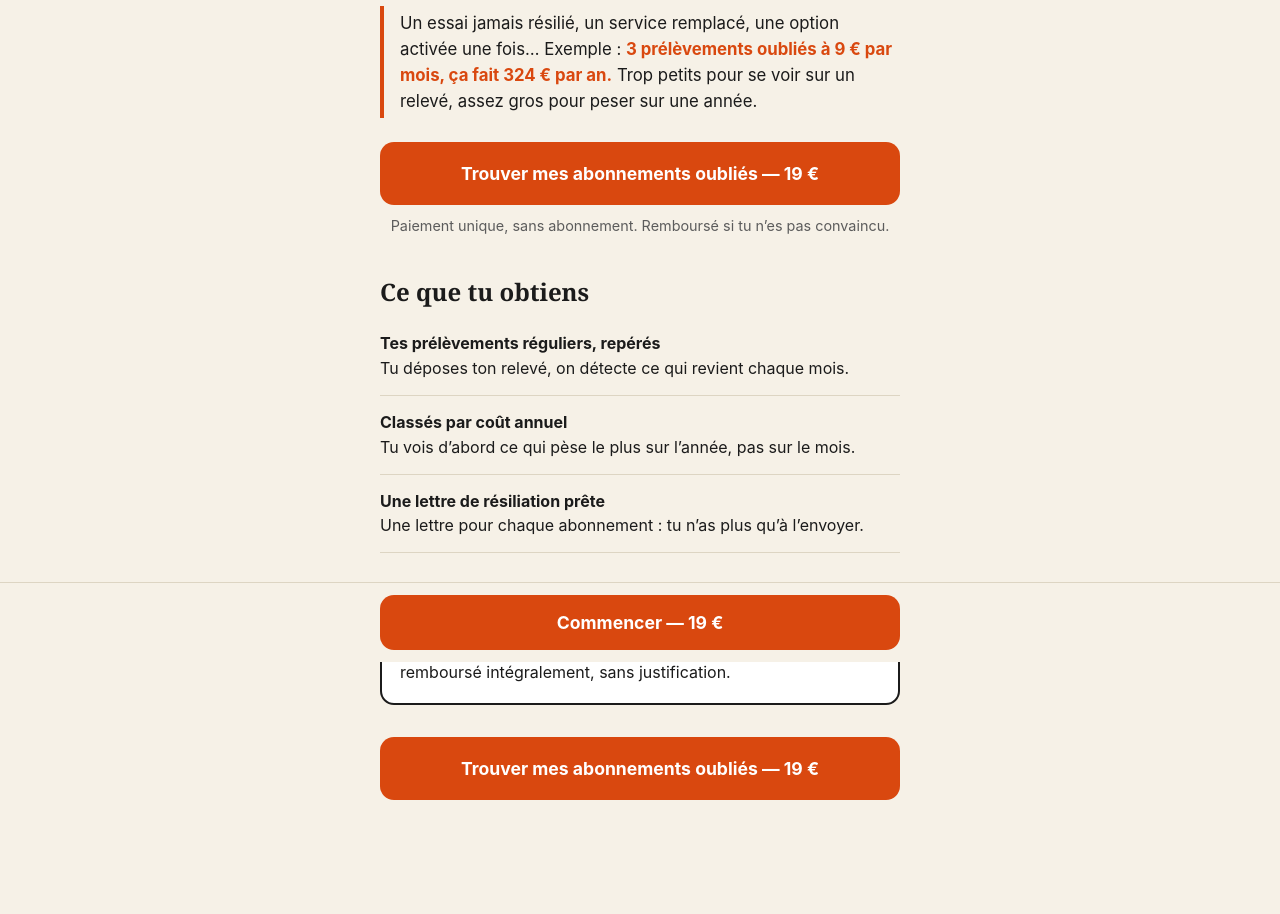
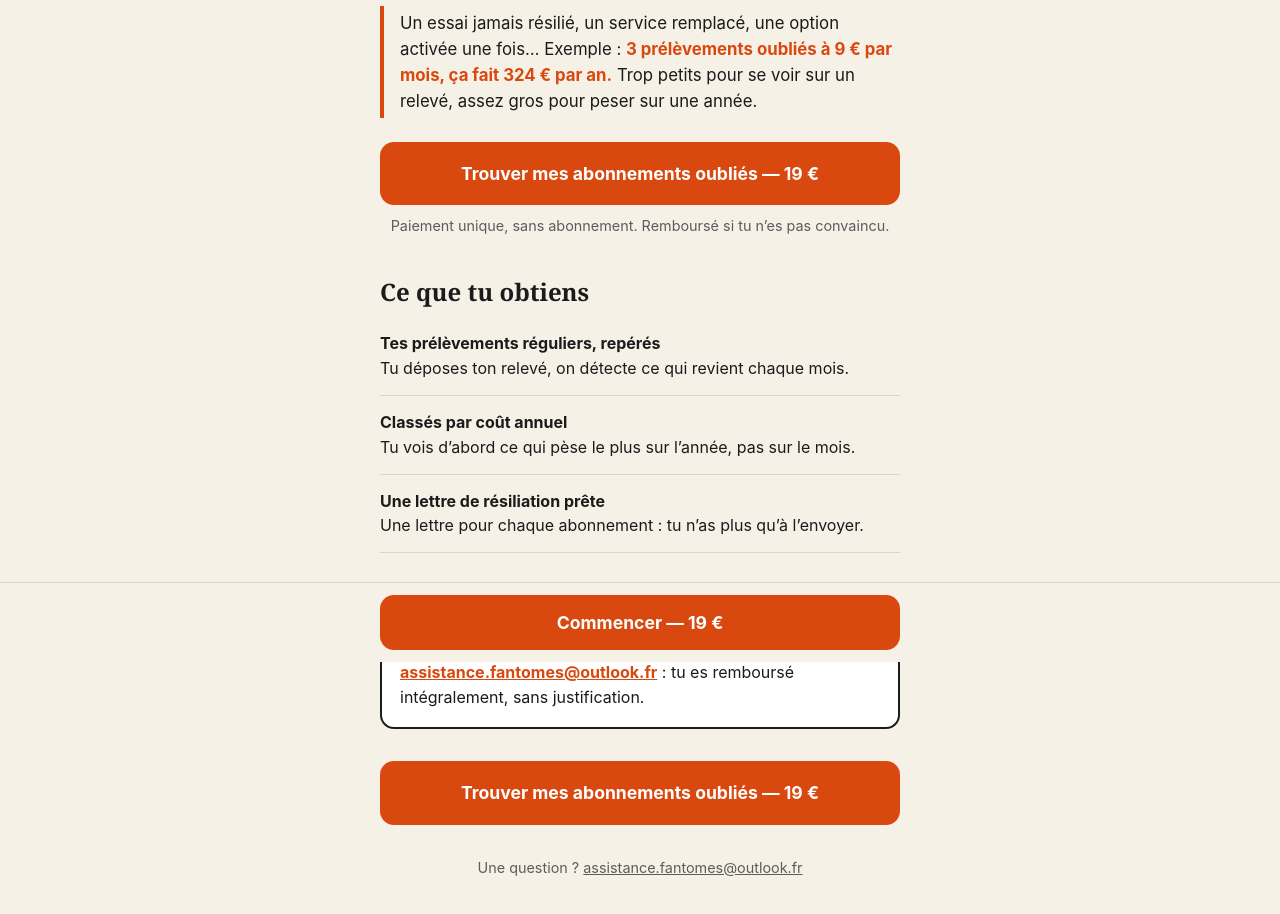
Before and after one commit to Ardahan59370/Fantomes-, a plain HTML site: page index.html in a window 1280 px wide. Shown: the part 138-1052 px from the top of the page. Drawn offline with Linux system fonts and the light colour scheme.

Commit message:
Update index.html

```diff
--- a/index.html
+++ b/index.html
@@ -26,6 +26,9 @@
   li strong{display:block}
   .garantie{background:#fff;border:2px solid var(--encre);border-radius:14px;padding:18px;margin:32px 0}
   .garantie strong{font-family:Georgia,serif;font-size:1.2rem}
+  .garantie a{color:var(--accent);font-weight:700}
+  footer{font-size:.9rem;color:var(--gris);text-align:center;margin-top:32px}
+  footer a{color:var(--gris)}
   .barre{position:fixed;left:0;right:0;bottom:0;background:var(--creme);border-top:1px solid #ddd5c3;padding:12px 20px calc(12px + env(safe-area-inset-bottom))}
   .barre .btn{max-width:520px;margin:0 auto;padding:14px 20px}
 </style>
@@ -51,10 +54,14 @@
 
   <div class="garantie">
     <strong>Satisfait ou remboursé, 14 jours.</strong><br>
-    Si l’audit ne te convient pas, écris-nous dans les 14 jours : tu es remboursé intégralement, sans justification.
+    Si l’audit ne te convient pas, écris-nous dans les 14 jours à <a href="mailto:assistance.fantomes@outlook.fr">assistance.fantomes@outlook.fr</a> : tu es remboursé intégralement, sans justification.
   </div>
 
   <a class="btn" href="https://buy.stripe.com/test_7sYdR9cs88FRfm8dsC3ks00">Trouver mes abonnements oubliés — 19 €</a>
+
+  <footer>
+    Une question ? <a href="mailto:assistance.fantomes@outlook.fr">assistance.fantomes@outlook.fr</a>
+  </footer>
 </main>
 <div class="barre"><a class="btn" href="https://buy.stripe.com/test_7sYdR9cs88FRfm8dsC3ks00">Commencer — 19 €</a></div>
 </body>
```
